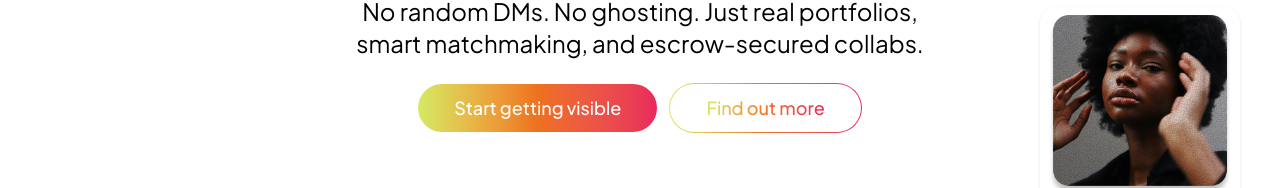
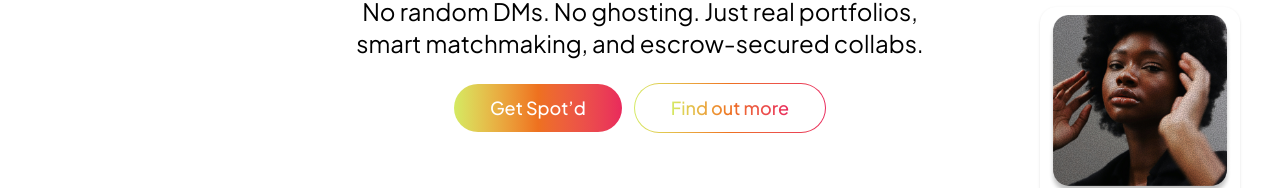
Before and after one commit to spotdengineering/spotd-website, a Next.js app: page / in a window 1280 px wide. Shown: the part 341-529 px from the top of the page. Built offline with nearby package versions, Linux system fonts and the light colour scheme.

Commit message:
feat: update button text in NavBar and Hero sections to "Get Spot’d"

```diff
--- a/src/components/NavBar.tsx
+++ b/src/components/NavBar.tsx
@@ -80,7 +80,7 @@ const NavBar = () => {
 
                 <div className="flex items-start flex-wrap mt-10 gap-4 sm:gap-8">
                   <CustomButton
-                    name="Start getting visible"
+                    name="Get Spot’d"
                     className="bg-gradient-to-l !px-4"
                   />
 
--- a/src/components/sections/Hero.tsx
+++ b/src/components/sections/Hero.tsx
@@ -23,10 +23,7 @@ export const Hero = () => {
                 matchmaking, and escrow-secured collabs.
               </p>
               <div className="flex flex-col sm:flex-row items-center gap-3 w-fit mx-auto mt-6">
-                <CustomButton
-                  name="Start getting visible"
-                  className="bg-gradient-to-r"
-                />
+                <CustomButton name="Get Spot’d" className="bg-gradient-to-r" />
                 <CustomButtonOutline name="Find out more" />
               </div>
             </div>
```
